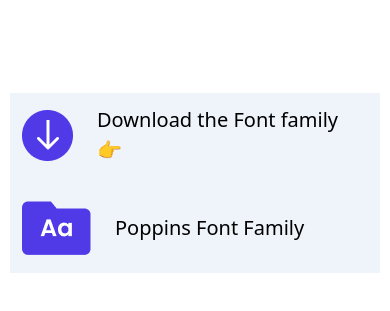
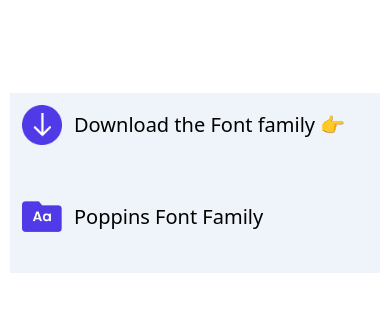
Before and after one commit to shahzodotaboyev/Fensweet, a website: page public/index.html in a window 390 px wide. Shown: the part 93-404 px from the top of the page. Drawn offline with Linux system fonts and the light colour scheme.

Commit message:
responsive

```diff
--- a/public/index.html
+++ b/public/index.html
@@ -12,14 +12,14 @@
     <main class="max-w-[1440px] m-auto pt-9 p-[10px]">
         <h1 class="text-[36px] font-normal">Style Guide section</h1>
         <div class="flex flex-col gap-24 mt-24 ">
-            <div class="w-[100%%] h-[180px] flex-col bg-[#EEF4FA] p-3 flex text-start gap-9  ">
+            <div class="w-[100%%] h-[180px] flex-col bg-[#EEF4FA] p-3 flex text-start gap-14  ">
 
-                <div class="  flex items-center  gap-6">
-                    <img src="./img/Icon (11).png" alt="">
+                <div class="  flex items-center  gap-3">
+                    <img width="40px" src="./img/Icon (11).png" alt="">
                     <h1 class="text-[20px] font-medium">Download the Font family 👉</h1>
                 </div>
-                <div class=" text-start flex  items-center gap-6">
-                    <img class="w-20px" src="./img/Folder icon.png " alt="">
+                <div class=" text-start flex  items-center gap-3">
+                    <img width="40px" src="./img/Folder icon.png " alt="">
                     <a class="text-[20px] font-medium ">Poppins Font Family</a=>
                 </div>
             </div>
```
Also changed, not shown: public/output.css.
